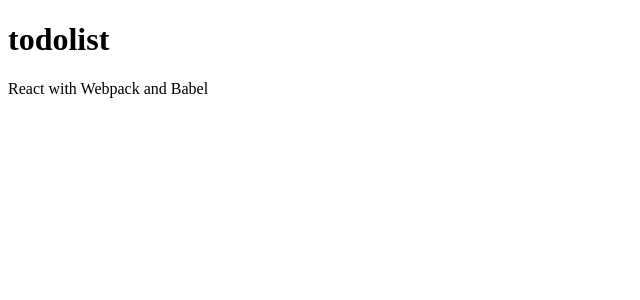
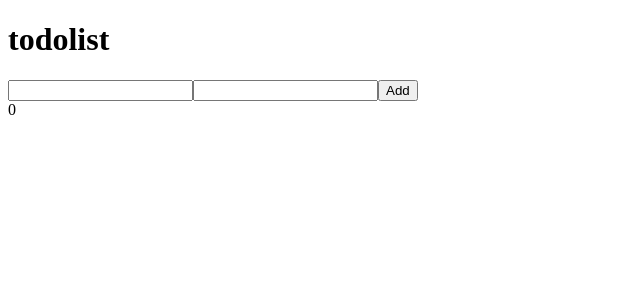
Before and after one commit to domenico88/OpenProj, a React app: page / in a window 1280 px wide. Shown: the top 300 px of the page, without its empty margins (0-640 px from the left). Built offline with nearby package versions, Linux system fonts and the light colour scheme.

Commit message:
added first component with unit test and git action to run tests

```diff
--- /dev/null
+++ b/src/components/AddTodo.js
@@ -0,0 +1,21 @@
+import React from 'react'
+import {useDispatch,useSelector,shallowEqual} from 'react-redux'
+import * as types from '../redux/constants/actions'
+import moment from 'moment'
+
+function AddTodo(){
+    const dispatch=useDispatch();
+    const [todoName,setTodoName]=React.useState('');
+    const [todoDescription,setTodoDescription]=React.useState('');
+    const { id_counter } = useSelector(state => state, shallowEqual)
+
+
+    return <div>
+         <input data-testid="todo-name" onChange={(e)=>setTodoName(e.target.value)}></input>
+        <input data-testid="todo-description" onChange={(e)=>setTodoDescription(e.target.value)}></input>
+        <button onClick={()=>dispatch({type:types.ADD_TODO,todo:{name:todoName,description:todoDescription,creationDate:moment().format("MM/DD/YYYY")}})}>Add</button>
+       <div data-testid="id-counter">{id_counter}</div>
+    </div>
+}
+
+export default AddTodo
--- /dev/null
+++ b/src/components/App.js
@@ -0,0 +1,11 @@
+import React, { Fragment } from "react"
+import AddTodo from "./AddTodo"
+
+
+function App(){
+    return <div>
+        <AddTodo></AddTodo>
+    </div>
+}
+
+export default App;
--- a/src/index.js
+++ b/src/index.js
@@ -1,11 +1,19 @@
 import React from 'react';
 import ReactDOM from 'react-dom';
+import App from './components/App';
+import {todolist_reducer}  from './redux/reducers/todolist_reducer'
+import { Provider } from 'react-redux'
+import logger from 'redux-logger'
+import { createStore, applyMiddleware } from 'redux'
 
-const title = 'React with Webpack and Babel';
+const store = createStore(todolist_reducer, applyMiddleware(logger));
 
 ReactDOM.render(
-  <div>{title}</div>,
+  <Provider store={store}>
+    <App />
+  </Provider>,
   document.getElementById('app')
 );
 
-module.hot.accept();
+if (module.hot)
+  module.hot.accept();
--- /dev/null
+++ b/src/redux/constants/actions.js
@@ -0,0 +1 @@
+export const ADD_TODO = 'ADD_TODO';
--- /dev/null
+++ b/src/redux/reducers/todolist_reducer.js
@@ -0,0 +1,17 @@
+import * as types from "../constants/actions"
+import { combineReducers } from 'redux'
+
+
+export function todolist_reducer(state = {
+    id_counter: 0
+}, action) {
+    switch (action.type) {
+
+        case "ADD_TODO":
+
+            return { ...state,id_counter:state.id_counter+1 }
+
+
+        }
+  return state;
+}
```
Also changed, not shown: jest.config.js (added, +9 -0 lines), package.json (+8 -2 lines), src/test-utils/add_todo.js (added, +30 -0 lines), src/test-utils/store_wrapper.js (added, +21 -0 lines), 3 other files (tests, documents, lock files or other folders).
